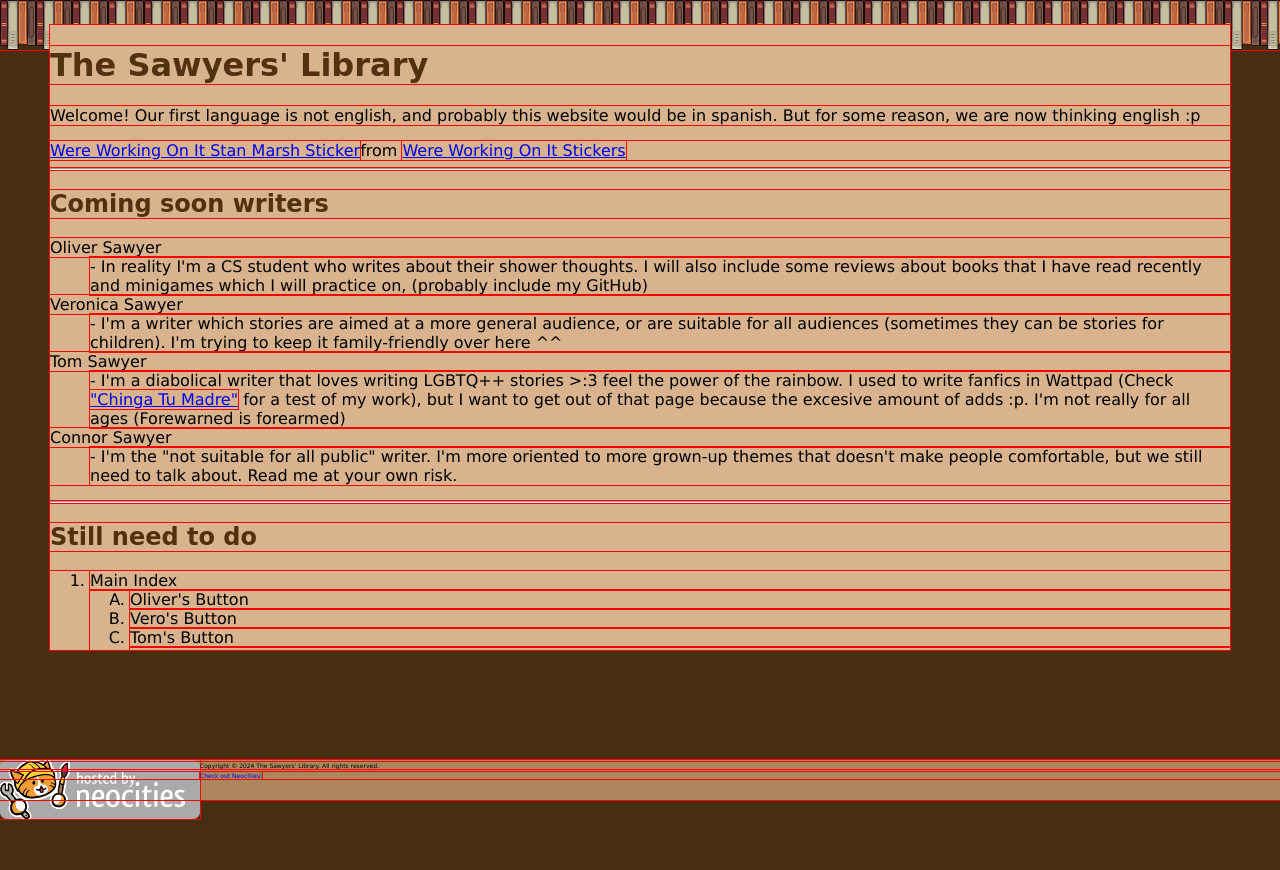
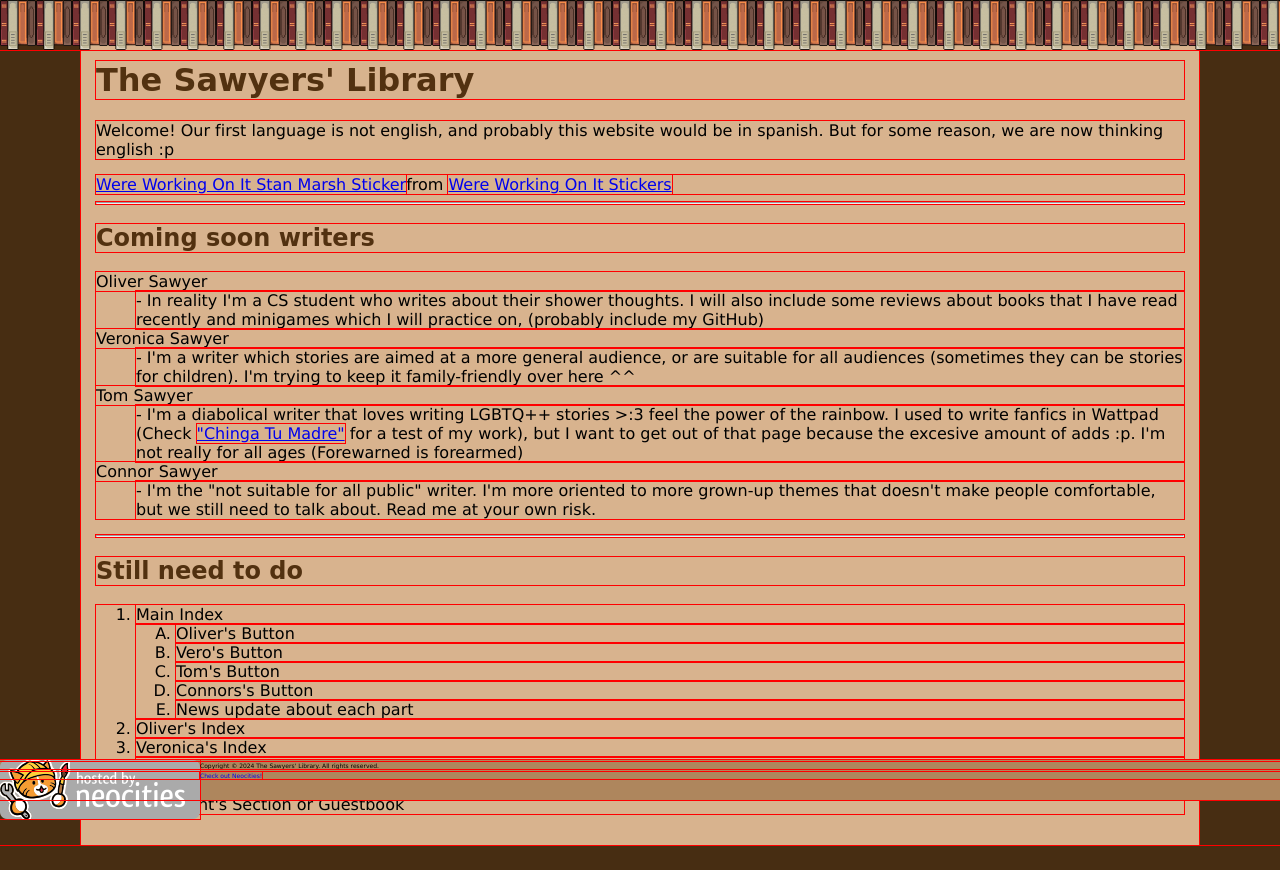
Before and after one commit to AOliv0191/sawyer-library-website, a plain HTML site: page pages/index.html in a window 1280 px wide. Before the commit the page ends 800 px from the top, so only its background shows below. Drawn offline with Linux system fonts and the light colour scheme; a script that the page names is missing.

Commit message:
Rename try to page-body, correct arragement

```diff
--- a/css/main.css
+++ b/css/main.css
@@ -1,20 +1,23 @@
-/* CSS is how you can add style to your website, such as colors, fonts, and positioning of your
-   HTML content. To learn how to do something, just try searching Google for questions like
-   "how to change link color." */
-
-* { /* * is the universal selector that applies to all elements */
+* { /*visual help to know where elements limits are*/
   outline: 1px solid red;
 }
 
+html{
+  margin: 0;
+  padding: 0;
+}
 header {
   background-image: url("../img/banner-top.png"); /* Books banner */
   background-repeat: repeat-x;
   background-size: auto 50px;
-  background-position: left top;
+  background-position: top left;
+
+  position: fixed;
+  top: 0;
   left: 0;
-  position: fixed;
+  width: 100%;
   height: 50px;
-  width: 100%;
+  z-index: 2; /*It has to be on top of the body*/
 }
 
 div{
@@ -32,22 +35,16 @@ h1, h2, h3, h4, h5, h6 {
   color: #523110;
   font-family: 'Lucida Handwriting', Lucida, cursive;
 }
-.topnav {
-  background-color: #996633; /* Must replace late with a books background */
-  position: fixed;
-  width: 100%;
-  height: 50px;
-  margin-top: -25px;
-  z-index: 67;
-}
-.try {
+
+.page-body {
   background-color: #d8b38e;
-  position: fixed;
-  top: 25px;
-  left: 50px;
-  right: 50px;
+  width: 85%;
+  margin: 25px auto;
+  position: relative;
+  top: 0px;
+  z-index: 1;
+  padding: 15px;
   bottom: 150px;
-  overflow-y: auto;
 }
 .footer {
   background-color: #ae865d;
--- a/pages/index.html
+++ b/pages/index.html
@@ -9,7 +9,7 @@
 
     <header></header>
 
-    <div class="try">
+    <div class="page-body">
       <h1>The Sawyers' Library</h1>
       <p title="aca hablamos español">Welcome! Our first language is not english, and probably this website would be in spanish. But for some reason, we are now thinking english :p</p>
 
```
